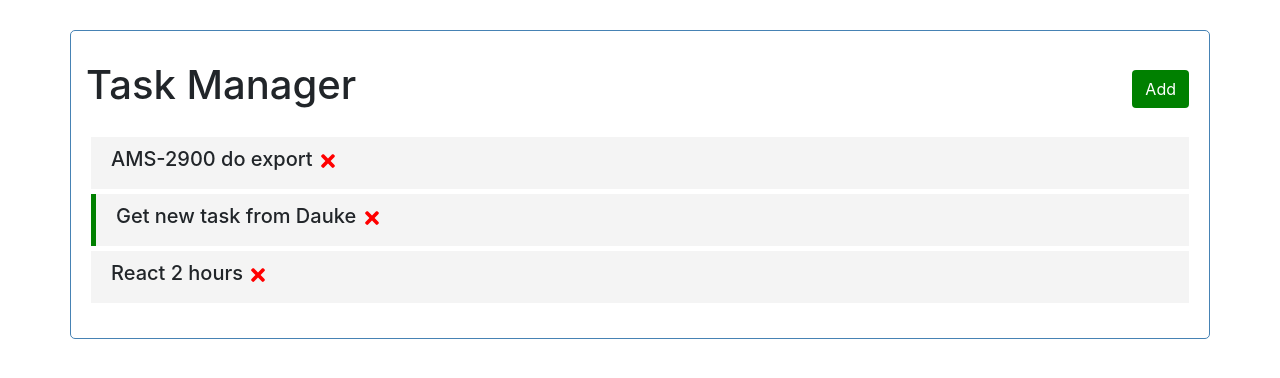
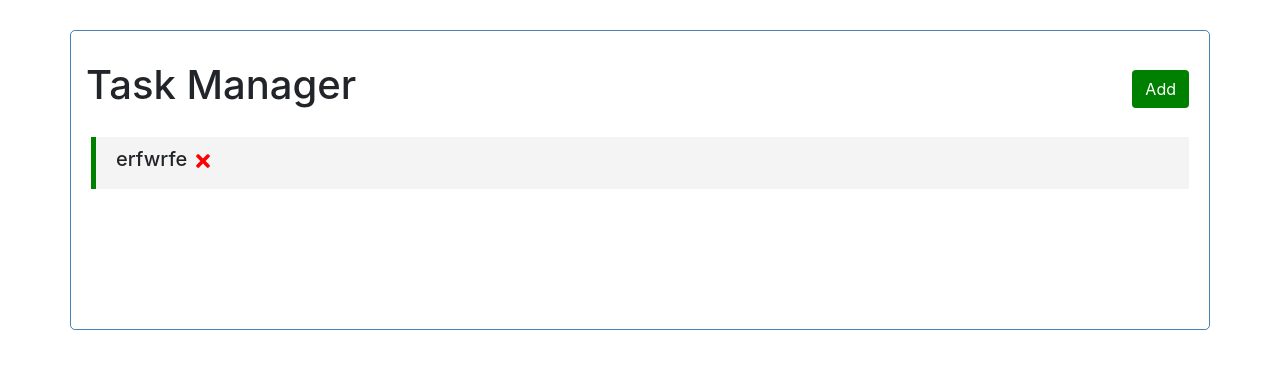
Before and after one commit to MedetGaidarov/Daily-Sleep-Web-Tracker, a React (Create React App) app: page / in a window 1280 px wide. Shown: the top 378 px of the page. Built offline with nearby package versions, Linux system fonts and the light colour scheme; data requests are answered from the project's data file.

Commit message:
Project ended

```diff
--- /dev/null
+++ b/db.json
@@ -0,0 +1,26 @@
+{
+  "posts": [
+    {
+      "id": 1,
+      "title": "json-server",
+      "author": "typicode"
+    }
+  ],
+  "comments": [
+    {
+      "id": 1,
+      "body": "some comment",
+      "postId": 1
+    }
+  ],
+  "profile": {
+    "name": "typicode"
+  },
+  "tasks": [
+    {
+      "text": "erfwrfe",
+      "reminder": true,
+      "id": 1
+    }
+  ]
+}
--- a/package.json
+++ b/package.json
@@ -4,6 +4,7 @@
   "private": true,
   "dependencies": {
     "bootstrap": "^4.3.1",
+    "json-server": "^0.16.3",
     "npm": "^6.12.0",
     "prop-types": "^15.7.2",
     "react": "^16.9.0",
@@ -19,7 +20,8 @@
     "start": "react-scripts start",
     "build": "react-scripts build",
     "test": "react-scripts test",
-    "eject": "react-scripts eject"
+    "eject": "react-scripts eject",
+    "server" : "json-server --watch db.json --port 5000"
   },
   "eslintConfig": {
     "extends": "react-app"
--- a/src/App.js
+++ b/src/App.js
@@ -1,54 +1,98 @@
 
 import Header from './components/Header'
 import "../node_modules/bootstrap/dist/css/bootstrap.css"
-import React , {useState} from 'react'
+import React , {useState, useEffect} from 'react'
 import AddTask from './components/AddTask';
 import Tasks  from './components/Tasks';
 function App() {
+  const baseUrl = "http://localhost:5000/tasks"
   const [showAddTask, setShowAddTask] = useState('')
-  const [tasks, setTasks] = useState([
+  const [tasks, setTasks] = useState([]);
+
+
+  useEffect(() => {
+    const getTasks = async() =>
     {
-      id: 1,
-      text: "AMS-2900 do export",
-      reminder: false,
-    },
-    {
-      id: 2,
-      text: "Get new task from Dauke",
-      reminder: true,
-    },
-    {
-      id: 3,
-      text: "React 2 hours",
-      reminder: false,
-    },
-  ]);
+      const tasksFromServer = await fetchTasks();
+      setTasks(tasksFromServer)
+    }
+    getTasks()
+
+
+}, []);
+
+  // fetch tasks
+
+  const fetchTasks = async () => {
+    const res = await fetch(baseUrl);
+    const data = res.json();
+    return data;
+  };
+
+  //fetch task
+
+  const fetchTask = async (id) => {
+    const res = await fetch(baseUrl + `/${id}`);
+    const data = res.json();
+    return data;
+  };
+
+  const addTask = async (task) =>
+  {
+    const res = await fetch(baseUrl, {
+      method: "POST",
+      headers: {
+        "Content-type": "application/json",
+      },
+      body: JSON.stringify(task),
+    });
+
+    const data = await res.json()
+
+    setTasks([...tasks, data]);
+  }
+
+
 
 
 
   // delete task
 
-  const deleteTask = (id) => {
-    setTasks(tasks.filter((task) => task.id !== id));
-  };
+  const deleteTask = async (id) => {
 
-  const addTask = (task) => {
+    const res = await fetch(baseUrl + `/${id}`, {
 
-    setTasks([...tasks, task])
+      method : 'DELETE'
+    })
+    res.status === 200
+      ? setTasks(tasks.filter((task) => task.id !== id))
+      : alert("Error deleting this task");
 
   };
 
-  const toogleReminder = (id) =>
+
+  const toogleReminder = async (id) =>
   {
-    // setTasks(tasks.filter((task) => task.id !== id));
 
+    const taskToToggle = await fetchTask(id);
+    const updTask = { ...taskToToggle, reminder: !taskToToggle.reminder };
+
+    const res = await fetch(baseUrl + `/${id}`, {
+      method: "PUT",
+      headers: {
+        "Content-type": "application/json",
+      },
+      body: JSON.stringify(updTask),
+    });
+
+
+    const data = await res.json();
 
     setTasks(
       tasks.map((task) =>
-        task.id === id ? { ...task, reminder: !task.reminder } : task
+        task.id === data.id ? { ...task, reminder: data.reminder } : task
       )
     );
-
 
   }
 
--- a/src/components/Tasks.js
+++ b/src/components/Tasks.js
@@ -1,7 +1,7 @@
 import React from 'react'
 import Task from './Task'
 
-const Tasks = ({tasks, onDelete, onToogle}) => {
+const Tasks = ({tasks, onDelete, onToogle, showTask}) => {
   return (
     <>
       {tasks.map((task, index) => (
```
Also changed, not shown: 1 other file (tests, documents, lock files or other folders).
